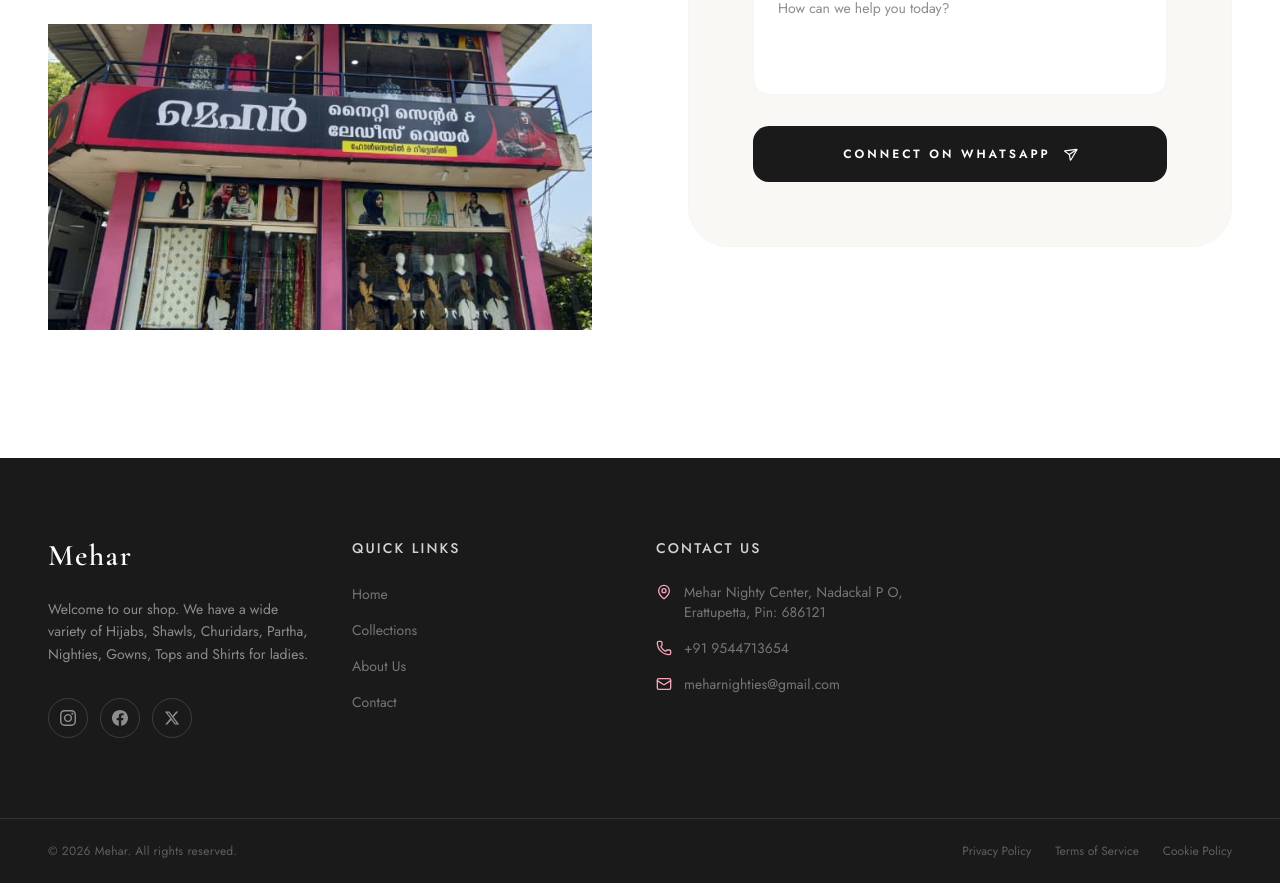
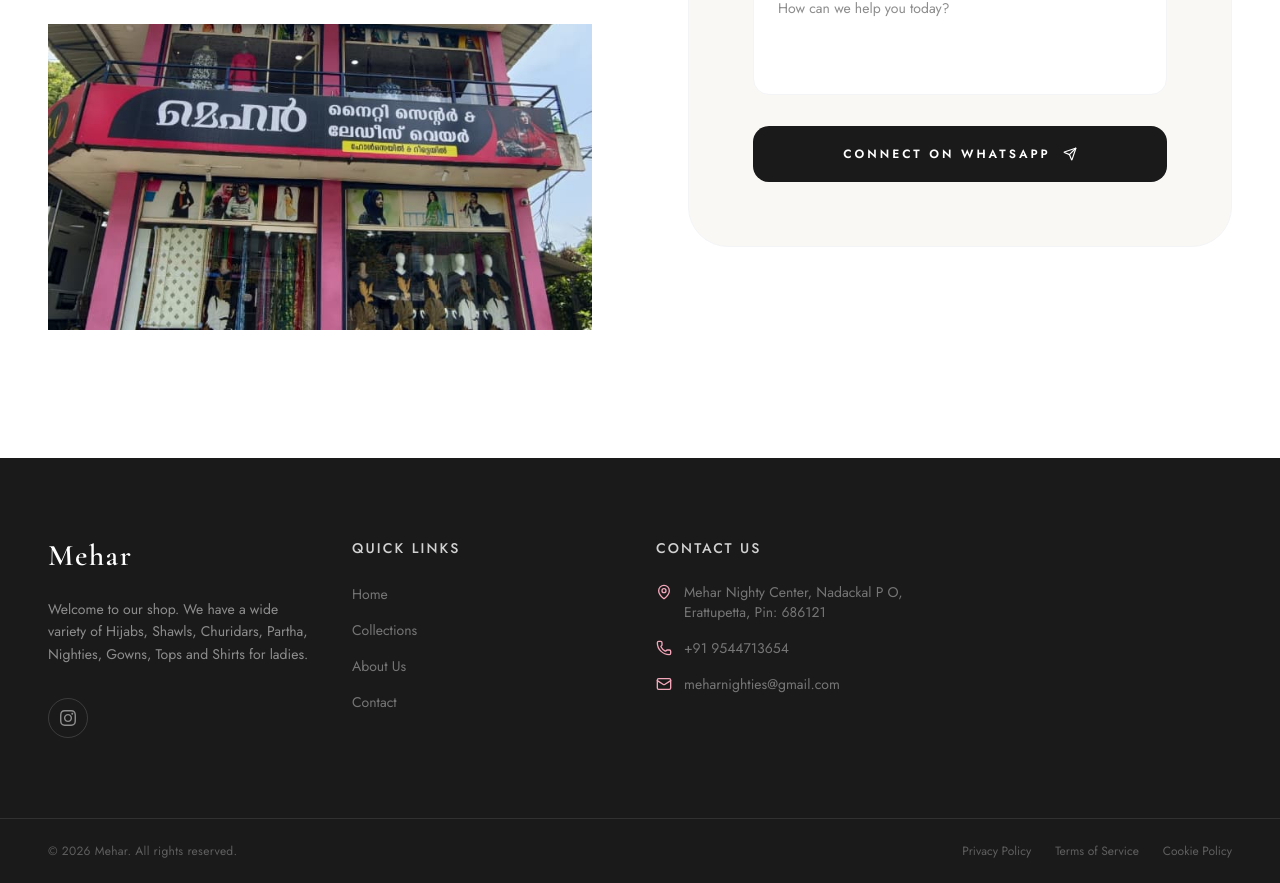
Before and after one commit to Hasna-18/Dress-shop, a React (Vite) app: page /contact in a window 1280 px wide. Shown: the part 1040-1923 px from the top of the page. Built offline with nearby package versions, Linux system fonts and the light colour scheme.

Commit message:
footer contact

```diff
--- a/src/components/Footer.jsx
+++ b/src/components/Footer.jsx
@@ -32,12 +32,10 @@ export default function Footer() {
             <div className="flex gap-3">
               {[
                 { icon: <InstagramIcon />, label: "Instagram" },
-                { icon: <FacebookIcon />, label: "Facebook" },
-                { icon: <TwitterIcon />, label: "Twitter" },
               ].map((social) => (
                 <a
                   key={social.label}
-                  href="#"
+                  href="https://www.instagram.com/mehar_clothings"
                   aria-label={social.label}
                   className="w-10 h-10 rounded-full border border-white/15 flex items-center justify-center text-white/50 hover:text-white hover:border-[#f4a7bb] hover:bg-[#f4a7bb]/10 transition-all duration-300"
                 >
--- a/src/pages/Contact.jsx
+++ b/src/pages/Contact.jsx
@@ -158,10 +158,10 @@ export default function Contact() {
                 href={getWhatsAppLink()}
                 target="_blank"
                 rel="noopener noreferrer"
-                className="w-full bg-[#1a1a1a] text-white py-5 rounded-2xl text-xs tracking-[0.25em] font-semibold uppercase hover:bg-[#333] hover:shadow-xl hover:shadow-black/10 transition-all duration-300 flex items-center justify-center gap-3 text-center"
+                className="w-full bg-[#1a1a1a] text-white py-5 rounded-2xl text-xs tracking-[0.25em] font-semibold uppercase hover:bg-[#333] hover:shadow-xl hover:shadow-black/10 transition-all duration-300 flex items-center justify-center gap-3 text-center whitespace-nowrap"
               >
                 Connect on WhatsApp
-                <Send size={14} className="rotate-12" />
+                <Send size={14} className="shrink-0" />
               </a>
             </div>
           </motion.div>
```
